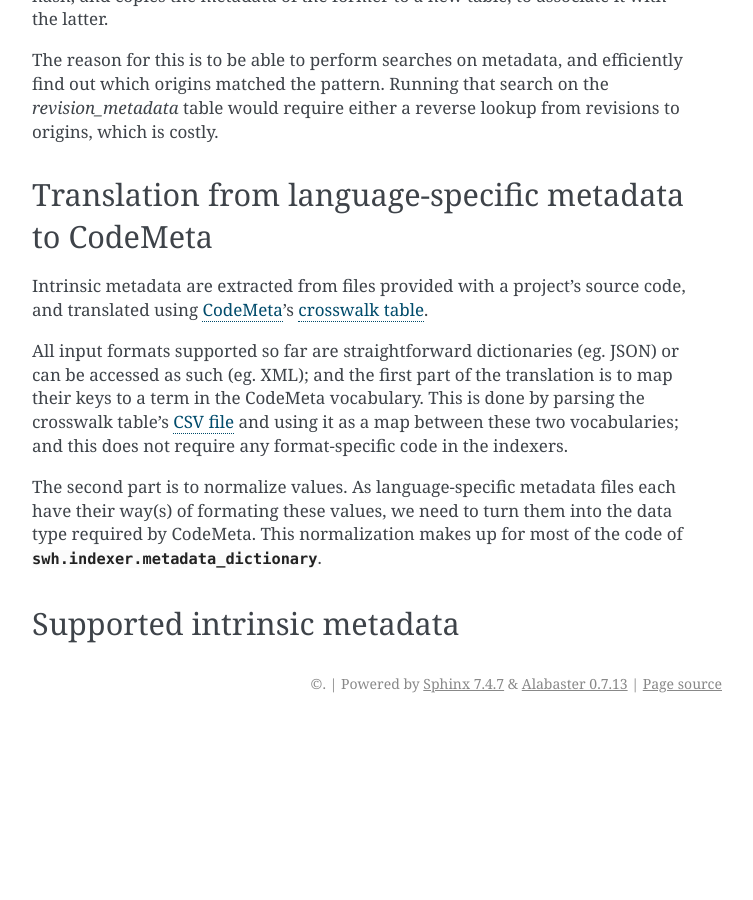
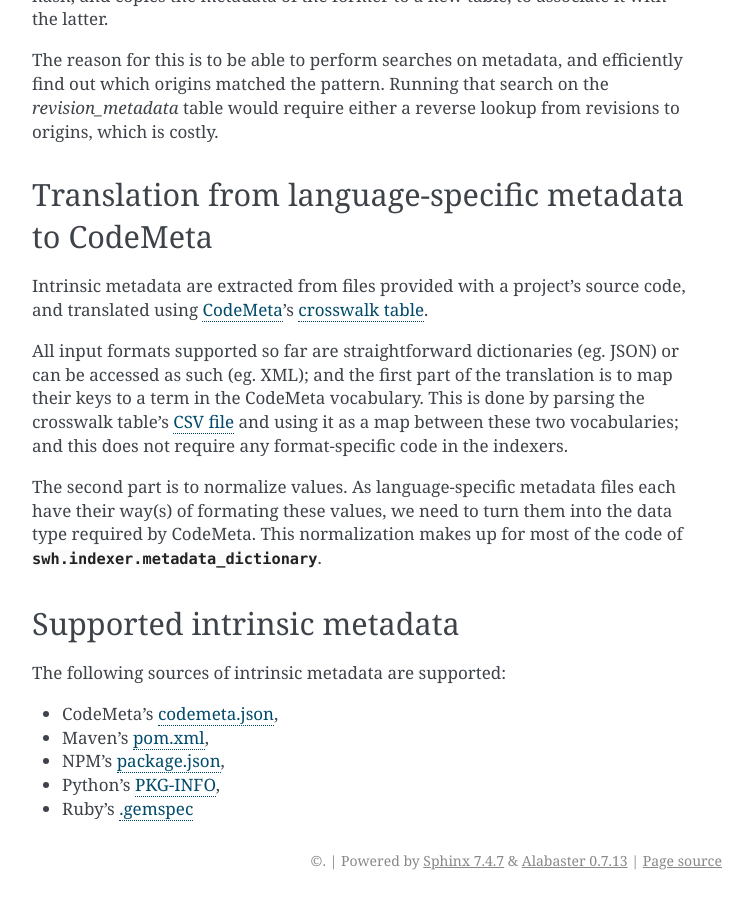
Before and after one commit to SoftwareHeritage/swh-indexer, a Sphinx documentation site: the page built from docs/metadata-workflow.rst, in a window 1280 px wide and 900 px high, scrolled down 1344 px. Shown: the whole window, without its empty margins (388-1141 px from the left). Built offline with Sphinx 7.4.7, drawn with Linux system fonts in a browser that asks for light colours; pages that are not in the unit, such as notebooks, are missing from menus; before the commit the page ends 2067 px from its top, so only the background shows below that.

Commit message:
List supported metadata sources.

```diff
--- a/docs/metadata-workflow.rst
+++ b/docs/metadata-workflow.rst
@@ -87,12 +87,24 @@ the data type required by CodeMeta.
 This normalization makes up for most of the code of
 :py:mod:`swh.indexer.metadata_dictionary`.
 
+.. _CodeMeta: https://codemeta.github.io/
+.. _crosswalk table: https://codemeta.github.io/crosswalk/
+.. _CSV file: https://github.com/codemeta/codemeta/blob/master/crosswalk.csv
+
 
 Supported intrinsic metadata
 ----------------------------
 
+The following sources of intrinsic metadata are supported:
 
+* CodeMeta's `codemeta.json`_,
+* Maven's `pom.xml`_,
+* NPM's `package.json`_,
+* Python's `PKG-INFO`_,
+* Ruby's `.gemspec`_
 
-.. _CodeMeta: https://codemeta.github.io/
-.. _crosswalk table: https://codemeta.github.io/crosswalk/
-.. _CSV file: https://github.com/codemeta/codemeta/blob/master/crosswalk.csv
+.. _codemeta.json: https://codemeta.github.io/terms/
+.. _pom.xml: https://maven.apache.org/pom.html
+.. _package.json: https://docs.npmjs.com/files/package.json
+.. _PKG-INFO: https://www.python.org/dev/peps/pep-0314/
+.. _.gemspec: https://guides.rubygems.org/specification-reference/
```
